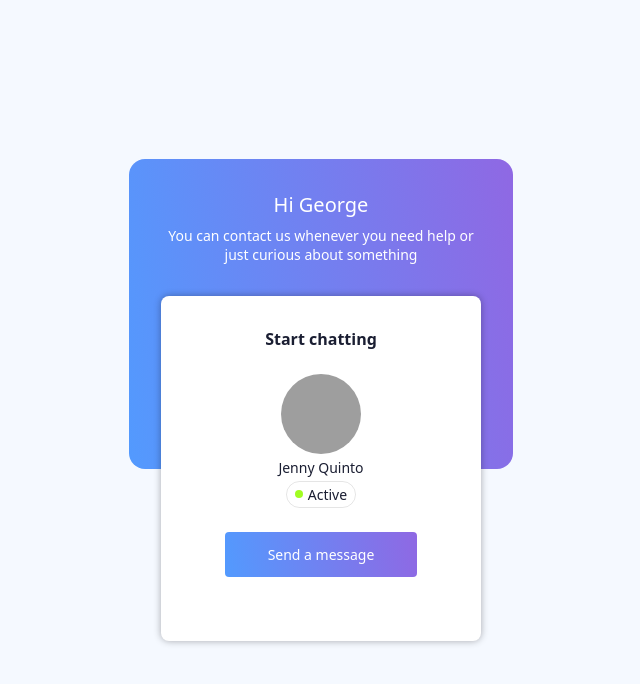
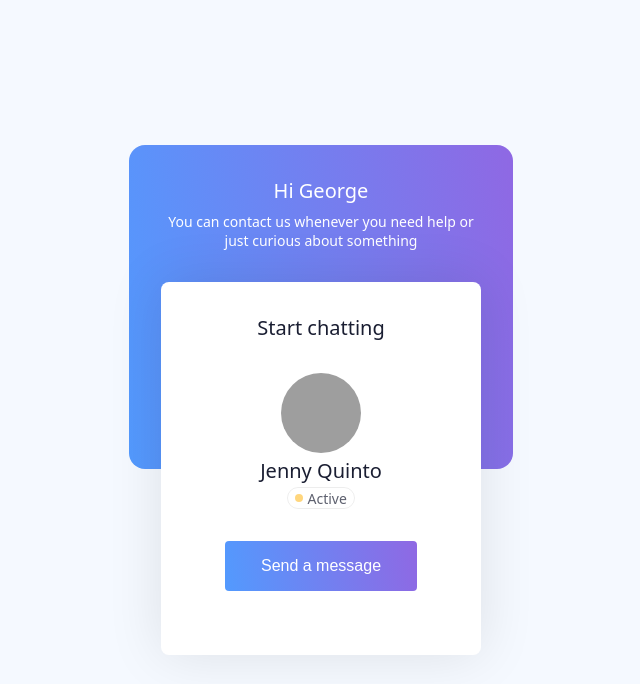
Before and after one commit to jennyquinto/snippets, a plain HTML site: page grid-card/index.html in a window 1280 px wide. Shown: the whole page, without its empty margins (319-959 px from the left). Drawn offline with Linux system fonts and the light colour scheme; grey boxes are pictures that could not be loaded.

Commit message:
Finish styling from kevin powell's well correction

```diff
--- a/grid-card/css/style.css
+++ b/grid-card/css/style.css
@@ -5,7 +5,6 @@
     --clr-accent-400: hsl(215, 99%, 66%);
     --clr-accent-600: hsl(259, 69%, 65%);
     --clr-neutral-100: hsl(0, 0%, 100%);
-    --clr-neutral-500: hsl(0, 0%, 30%);
     --clr-neutral-900: hsl(230, 32%, 15%);
 
     --ff-primary: system-ui, sans-serif;
@@ -78,9 +77,9 @@ body {
 }
 
 .front {
+    font-size: var(--fs-300);
     background-color: var(--clr-neutral-100);
     color: var(--clr-neutral-900);
-    font-size: var(--fs-300);
     border-radius: 8px;
 
     grid-column: 2 / span 1;
@@ -89,48 +88,72 @@ body {
     display: flex;
     flex-direction: column;
     padding: 2rem 4rem 4rem;
-    row-gap: 1.5rem;
+    row-gap: 2rem;
 
-    box-shadow: 0 0 .5em .02em hsla(0, 0%, 0%, .3);
+    box-shadow: 0 0 3.5rem hsla(0, 0%, 0%, .1);
 }
+
 .front__heading {
+    font-size: var(--fs-500);
+    font-weight: var(--fw-semi-bold);
+}
+
+.front__btn {
+    cursor: pointer;
     font-size: var(--fs-400);
-    font-weight: var(--fw-bold);
-}
-.front__btn {
-    font: inherit;
     color: var(--clr-neutral-100);
     border: none;
     background: var(--bg-gradient);
-    padding-block: .8rem;
+    padding: 1rem;
     border-radius: 4px;
+    background-size: 100%;
+    transition: background-size 200ms, scale 250ms ease-in-out;
+}
+.front__btn:hover,
+.front__btn:focus-visible {
+    background-size: 200%;
+    scale: 1.05
 }
 
 .front__user-img {
-    height: 5rem;
+    max-width: 5rem;
     aspect-ratio: 1;
     border-radius: 50vh;
 }
+
 .front__user-name {
-    font-weight: var(--fw-semi-bold);
+    font-size: var(--fs-500);
     margin-block-end: .2rem;
 }
+
 .front__user-status {
     border: 1px solid hsla(0, 0%, 0%, .1);
     border-radius: 10vh;
-    max-width: fit-content;
-    margin: 0 auto;
+    opacity: .7;
+    max-width: max-content;
+    margin-inline: auto;
     display: flex;
     align-items: center;
     column-gap: .3rem;
-    padding: .2rem .5rem;
+    padding: .05em .5em;
+}
 
-}
 .front__user-status::before {
     content: '';
-    display: inline-block;
-    height: .5rem;
+    height: 1ex;
     aspect-ratio: 1;
-    background-color: var(--clr-accent-200);
+    background-color: var(--status-color, black);
     border-radius: 50vh;
 }
+
+.front__user-status[data-status="active"]::before {
+    --status-color: var(--clr-accent-200);
+}
+
+.front__user-status[data-status="off"]::before {
+    --status-color: grey;
+}
+
+.front__user-status[data-status="away"]::before {
+    --status-color: rgb(255, 197, 71);
+}
--- a/grid-card/index.html
+++ b/grid-card/index.html
@@ -22,7 +22,7 @@
                 <div class="front__user">
                     <img class="front__user-img" src="https://i.pravatar.cc/300?img=30" alt="User avatar">
                     <p class="front__user-name">Jenny Quinto</p>
-                    <div class="front__user-status" data-status="active">Active</div>
+                    <div class="front__user-status" data-status="away">Active</div>
                 </div>
                 <button class="front__btn">Send a message</button>
             </div>
```
